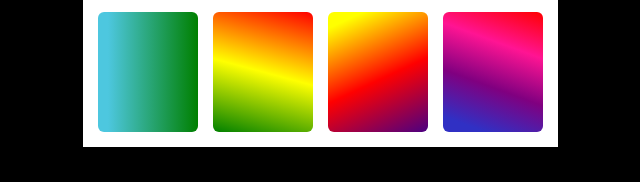
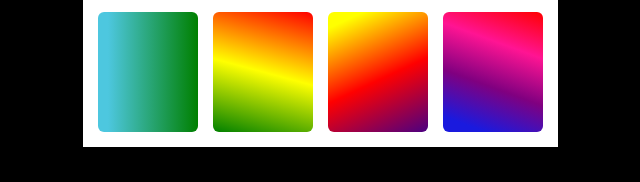
Before and after one commit to sujanayata/css1, a plain HTML site: page day15/gradienttask.html in a window 1280 px wide. Shown: the part 404-586 px from the top of the page, 320-960 px from the left. Drawn offline with Linux system fonts and the light colour scheme.

Commit message:
gradients

```diff
--- a/day15/gradienttask.html
+++ b/day15/gradienttask.html
@@ -49,7 +49,7 @@
          background: linear-gradient(155deg, yellow 10%,red,indigo);
         }
     .box8 {
-        background: linear-gradient(380deg, rgb(48, 48, 196) 10%,purple,deeppink,red);
+        background: linear-gradient(380deg, rgb(26, 26, 222) 10%,purple,deeppink,red);
     }
   </style>
 </head>
```
